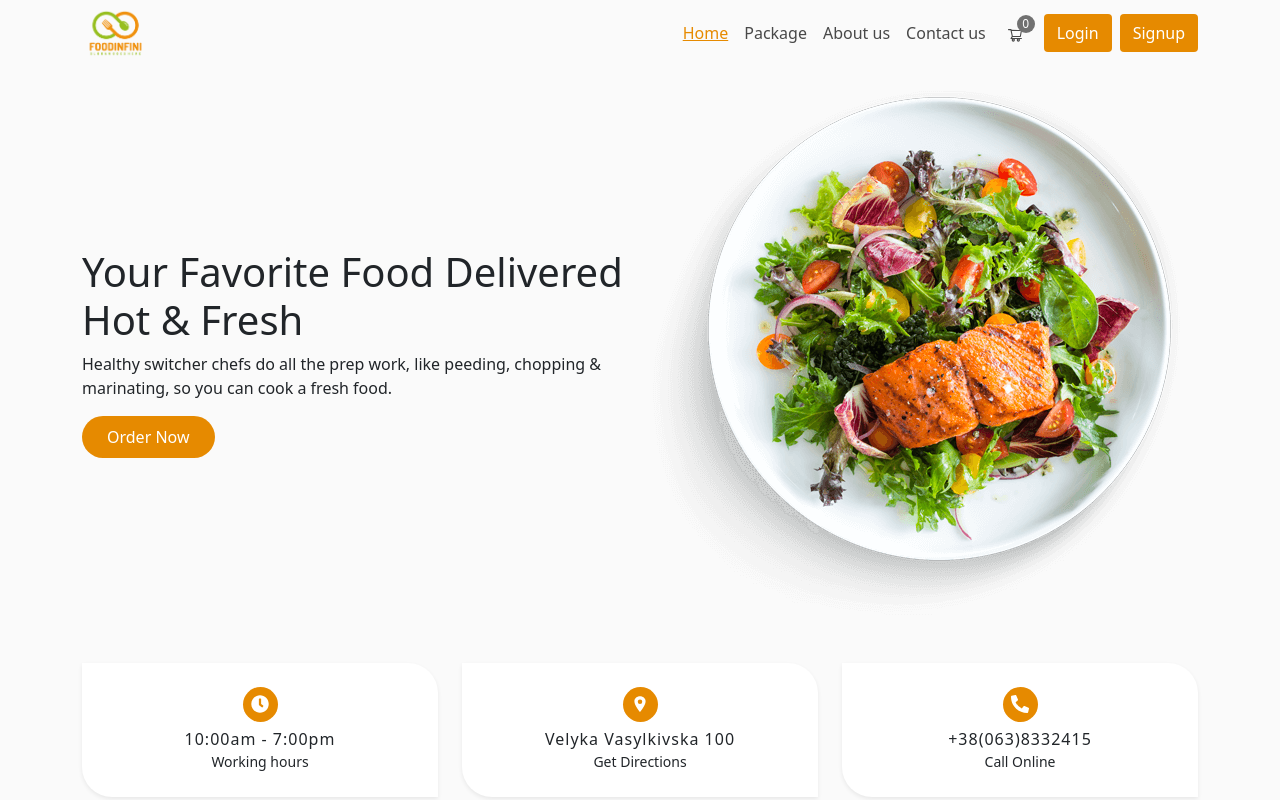
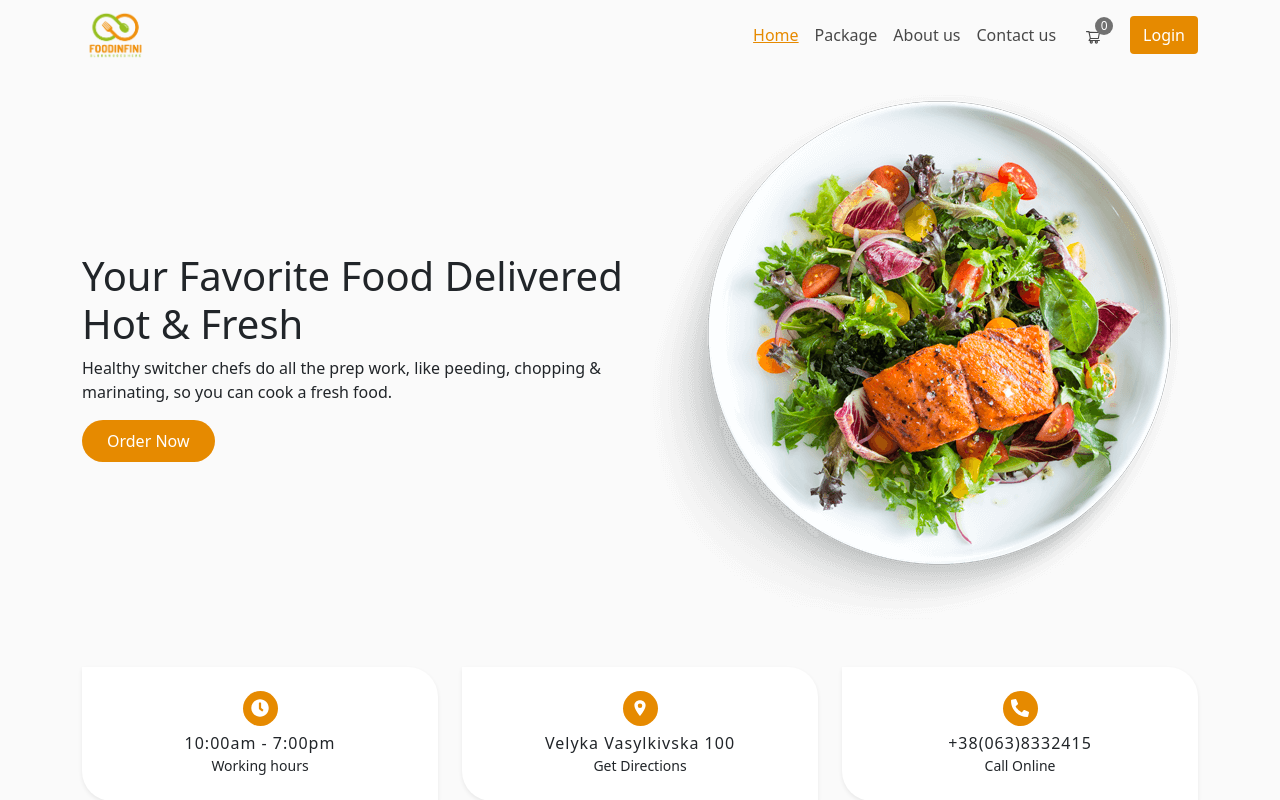
Before and after one commit to hossainrabbi/Restaurant-app, a React (Create React App) app: page / in a window 1280 px wide. Shown: the top 800 px of the page. Built offline with nearby package versions, Linux system fonts and the light colour scheme.

Commit message:
cart dropdown end

```diff
--- a/src/components/Navbar/NavBar.js
+++ b/src/components/Navbar/NavBar.js
@@ -1,5 +1,6 @@
-import { Container, Nav, Navbar } from 'react-bootstrap';
+import { Container, Nav, Navbar, NavDropdown } from 'react-bootstrap';
 import { AiOutlineShoppingCart } from 'react-icons/ai';
+import { FaTrash } from 'react-icons/fa';
 import { Link, NavLink } from 'react-router-dom';
 import { useMenuContext } from '../../contexts/MenuContext';
 import { navData } from '../../data';
@@ -24,7 +25,7 @@ export default function NavBar() {
         </Link>
         <Navbar.Toggle aria-controls="basic-navbar-nav" />
         <Navbar.Collapse id="basic-navbar-nav">
-          <Nav className={`${styles.navbar__nav} ms-auto`}>
+          <Nav className={`${styles.navbar__nav} ms-auto align-items-center`}>
             {navData.map(({ name, url }) => (
               <NavLink
                 className="mx-2"
@@ -35,15 +36,48 @@ export default function NavBar() {
                 {name}
               </NavLink>
             ))}
+            <NavDropdown
+              title={
+                <span className={`${styles.cart__icon} btn position-relative`}>
+                  <AiOutlineShoppingCart />
+                  <span className={styles.cart__number}>{cart.length}</span>
+                </span>
+              }
+              className={styles.nav__dropdown}
+              id="nav-dropdown"
+            >
+              {cart.length > 0 ? (
+                <>
+                  {cart.map((item) => (
+                    <div
+                      className="cart__dropdown__item d-flex justify-content-between align-items-center p-2 border-bottom"
+                      key={item.id}
+                    >
+                      <img src={item.image} alt={item.name} />
+                      <strong>${Math.round(item.price * item.qty)}</strong>
+                      <div className="d-flex align-items-center">
+                        <button className="btn main__bg px-2 py-0">-</button>
+                        <span className="btn px-1 py-0">{item.qty}</span>
+                        <button className="btn main__bg px-2 py-0">+</button>
+                      </div>
+                      <button className="btn red__color px-2 py-0">
+                        <FaTrash />
+                      </button>
+                    </div>
+                  ))}
+                  <Link
+                    to="/cart"
+                    className={`${styles.cart__link__hover} text-center p-2 d-block`}
+                  >
+                    <small>See More Cart Details</small>
+                  </Link>
+                </>
+              ) : (
+                <span className="text-center p-2 d-block">No Data Found</span>
+              )}
+            </NavDropdown>
+            <button className="btn main__bg ms-2">Login</button>
           </Nav>
-          <div>
-            <span className={`${styles.cart__icon} btn position-relative`}>
-              <AiOutlineShoppingCart />
-              <span className={styles.cart__number}>{cart.length}</span>
-            </span>
-            <button className="btn main__bg ms-2">Login</button>
-            <button className="btn main__bg ms-2">Signup</button>
-          </div>
         </Navbar.Collapse>
       </Container>
     </Navbar>
--- a/src/components/Navbar/Navbar.module.css
+++ b/src/components/Navbar/Navbar.module.css
@@ -7,6 +7,14 @@
   color: var(--dark-color);
   font-weight: 500;
   text-decoration: none;
+}
+
+.nav__dropdown {
+  height: auto;
+}
+
+.nav__dropdown a::after {
+  display: none;
 }
 
 .cart__icon {
@@ -26,3 +34,7 @@
   color: var(--white-color);
   background-color: var(--gray-color);
 }
+
+.cart__link__hover:hover {
+  text-decoration: underline;
+}
--- a/src/components/ReviewDetails/ReviewDetails.js
+++ b/src/components/ReviewDetails/ReviewDetails.js
@@ -13,7 +13,9 @@ export default function ReviewDetails({ reviewItem, userItem }) {
         </div>
         <div>
           <h6 className="mb-0">{userItem.name}</h6>
-          <p className="mb-0">{userItem.title}</p>
+          <p className="mb-0">
+            <small>{userItem.title}</small>
+          </p>
         </div>
       </div>
       <div className="mt-2">
--- a/src/index.css
+++ b/src/index.css
@@ -67,6 +67,11 @@ li {
   color: var(--light-gray);
 }
 
+.red__color {
+  color: var(--red-color) !important;
+  font-size: 14px;
+}
+
 .link__hover {
   text-decoration: none;
 }
@@ -77,6 +82,10 @@ li {
 
 .cursor__pointer {
   cursor: pointer;
+}
+
+.btn {
+  box-shadow: none !important;
 }
 
 /* Testimonial Area Change default css in SwiperJS */
@@ -112,3 +121,18 @@ li {
 .swiper-pagination-bullet-active {
   background-color: var(--main-color);
 }
+
+/* TEST */
+.dropdown-menu,
+.dropdown-menu.show {
+  width: 220px !important;
+  padding: 0;
+  margin: 0;
+  left: auto;
+  right: -75px;
+}
+
+.cart__dropdown__item img {
+  width: 40px;
+  height: 40px;
+}
```
